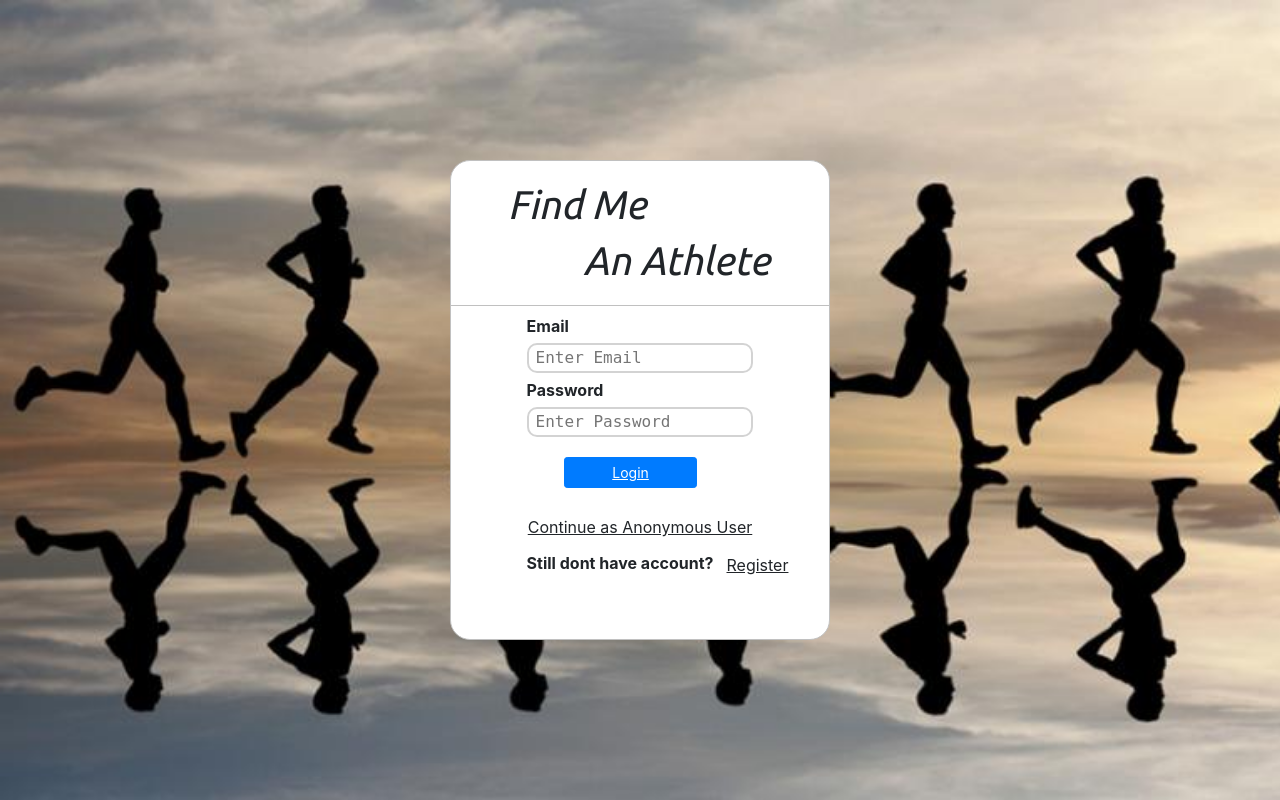
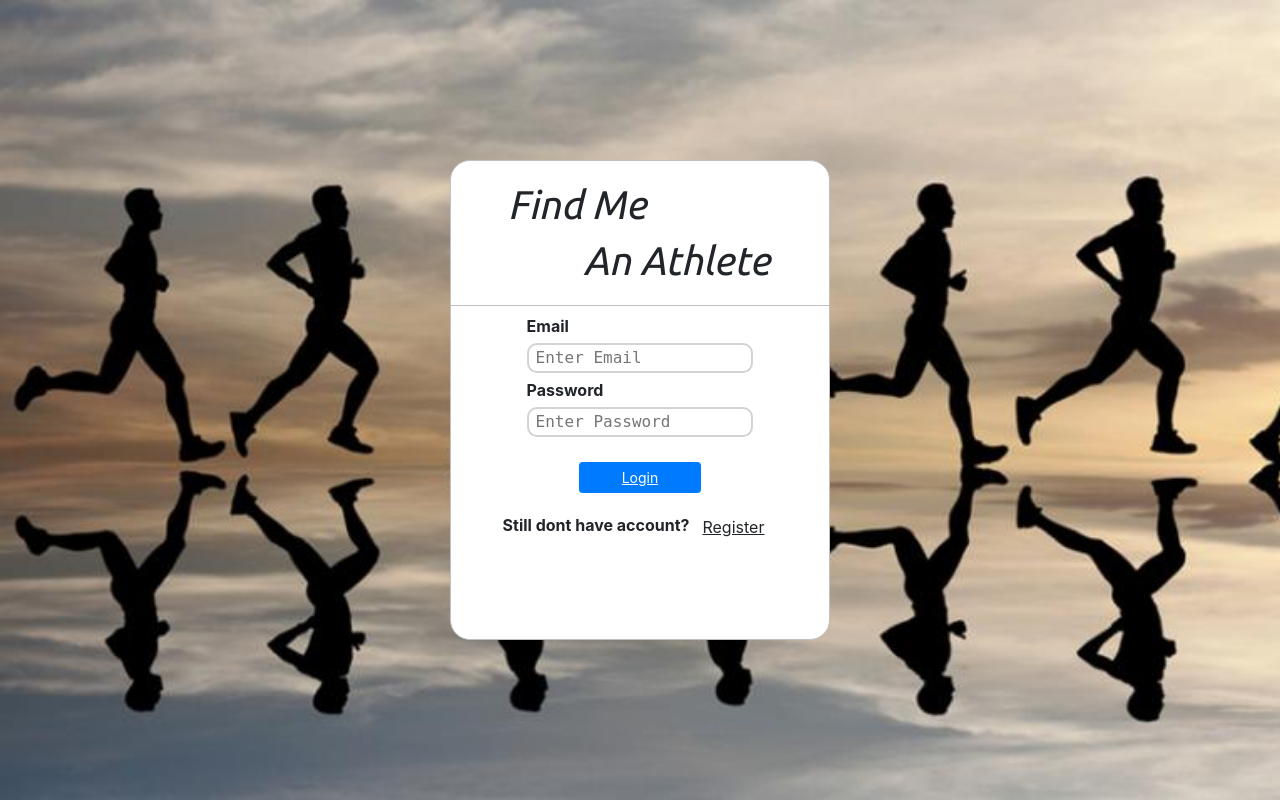
Before and after one commit to elifaydin00/Sports-Collaboration, a Django app: page /login/ in a window 1280 px wide. Run offline with Django 3.2, Linux system fonts and the light colour scheme; some libraries are stand-ins or nearby versions.

Commit message:
Minor changes in login page

```diff
--- a/SportsCollaborationApp/static/style.css
+++ b/SportsCollaborationApp/static/style.css
@@ -15,7 +15,6 @@
   margin: 0;
   padding: 0;
   font-weight: bold;
-  text-indent: 20%;
 }
 
 .logbox input {
@@ -37,7 +36,8 @@
 .btn {
   border: none;
   background-color: inherit;
-  padding: 14px 28px;
+  padding-left: 28px;
+  padding-right: 28px;
   font-size: 16px;
   cursor: pointer;
   display: inline-block;
@@ -51,9 +51,8 @@
 
 .logbox button[type="submit"] {
   width: 35%;
-  margin-bottom: 20px;
-  margin-top: 20px;
-  margin-left: 30%;
+  margin-top: 25px;
+  margin-bottom: 15px;
 }
 
 .paragraph {
--- a/SportsCollaborationApp/templates/components/login.html
+++ b/SportsCollaborationApp/templates/components/login.html
@@ -7,17 +7,21 @@
     <h1 class="paragraph" style="text-indent: 15%; margin-top:20px;">Find Me</h1>
     <h1 class="paragraph" style="text-indent: 35%; border-bottom: 1px silver solid; padding: 0 0 20px 0;">An Athlete</h1>
     <form action="" method="post"> {% csrf_token %}
-      <p style="margin-bottom: 5px;">Email</p>
+      <p style="text-indent: 20%; margin-bottom: 5px;">Email</p>
       <input class="formbox" style="margin: 0px auto; display: block;" type="text" name="email" placeholder="Enter Email">
-      <p style="margin-bottom: 5px; margin-top: 5px;">Password</p>
+      <p style="text-indent: 20%; margin-bottom: 5px; margin-top: 5px;">Password</p>
       <input class="formbox" style="margin: 0px auto; display:block;" type="password" name="password" placeholder="Enter Password">
-      <button type="submit" class="btn btn-primary btn-sm">Login</button>
-      <button style="margin:0px auto; display:block;" class="btn">Continue as Anonymous User</button>
-      <p>Still dont have account?<button class="btn">Register</button></p>
+      <div class="col text-center">
+        <button type="submit" class="btn btn-primary btn-sm">Login</button>
+      </div>
     </form>
+    <!--<button style="margin: 0px auto; display: block;" class="btn">Continue as Anonymous User</button>-->
+    <div class="col text-center">
+      <p style="text-align: center;">Still dont have account?<button class="btn">Register</button></p>
+    </div>
     {% if messages %}
       {% for message in messages %}
-        <div class="text-center text-danger">{{ message }}</div>
+        <div style="margin-top: 15px;" class="text-center text-danger">{{ message }}</div>
       {% endfor %}
     {% endif %}
   </div>
```
Also changed, not shown: db.sqlite3.
